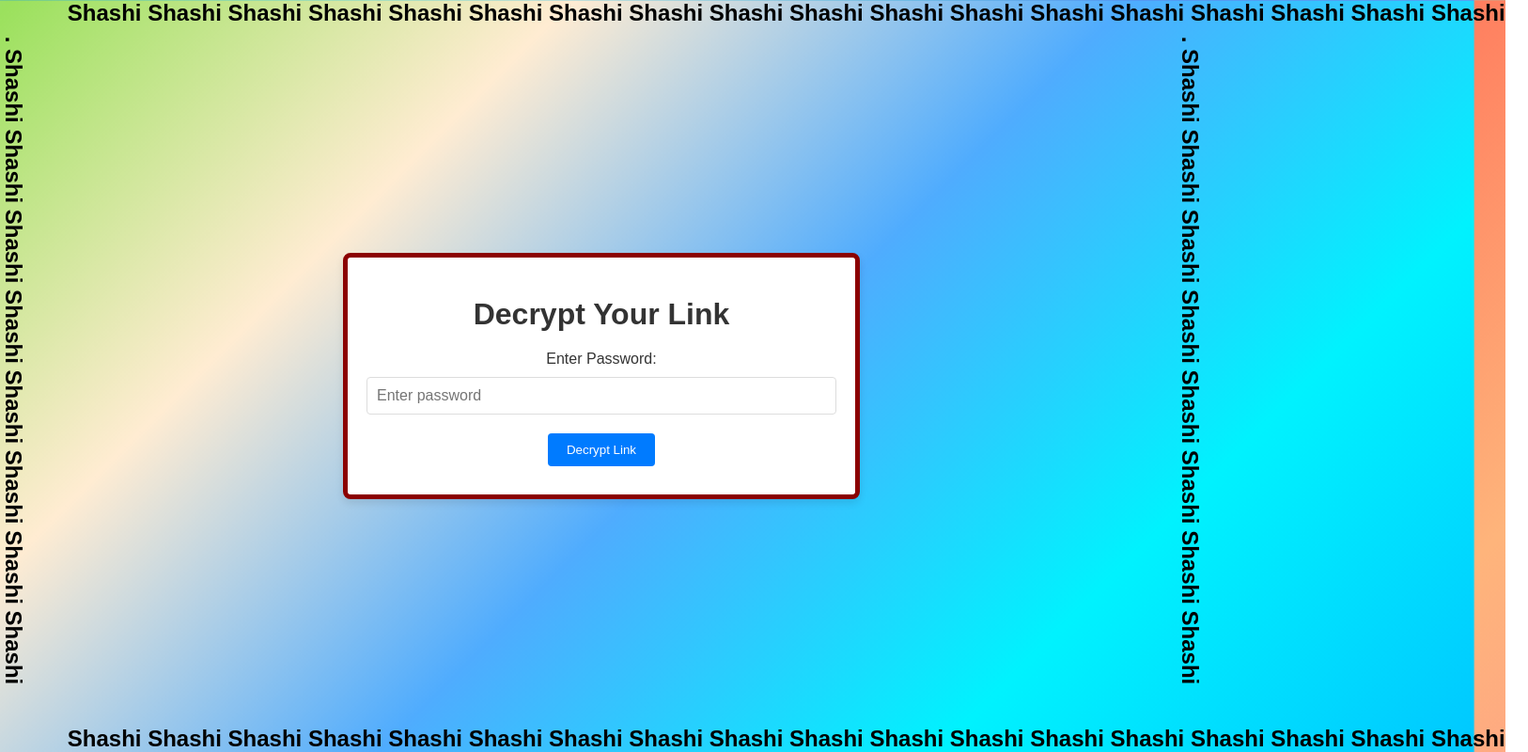
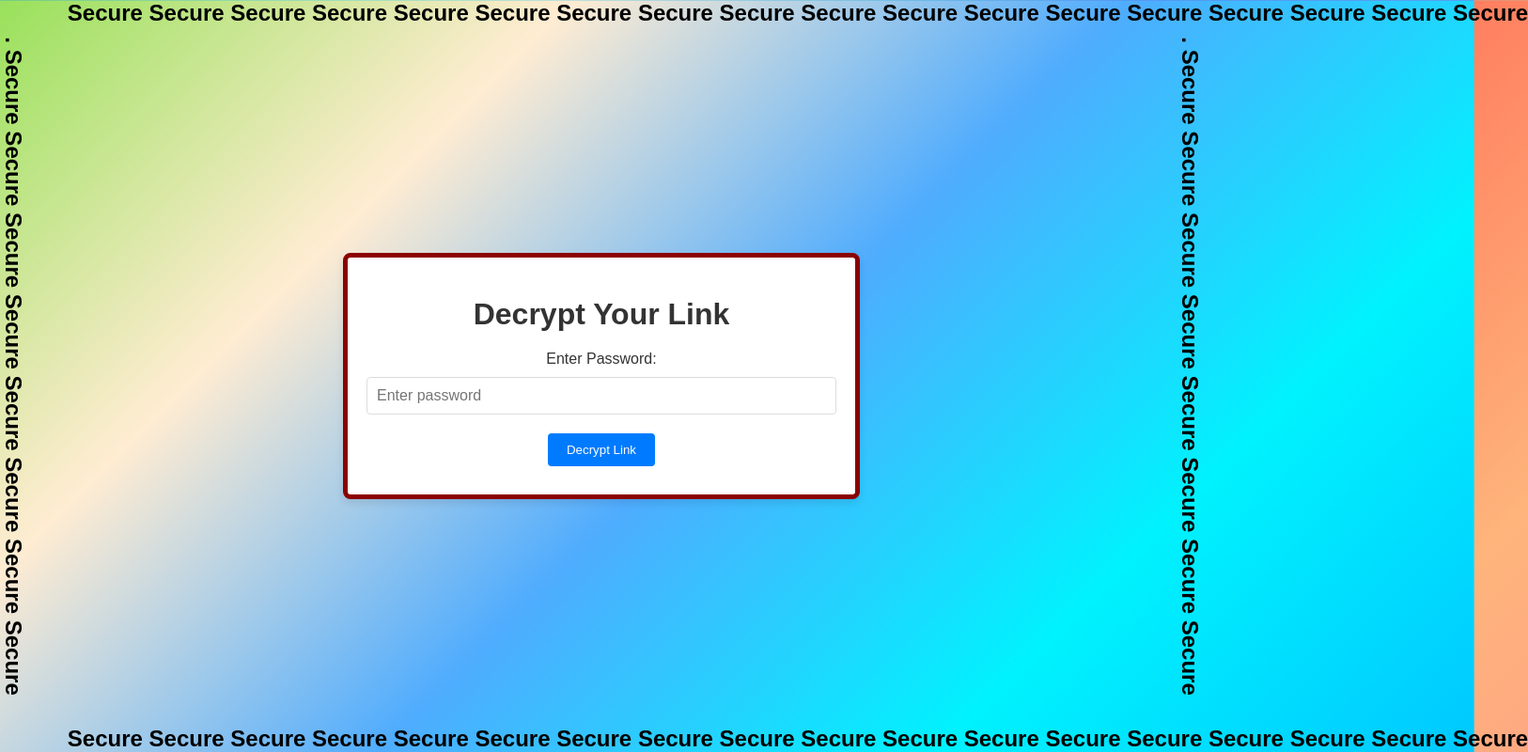
Before and after one commit to Reddy-Shashi26/SecureLink, a plain HTML site: page decrypt.html in a window 1280 px wide. Shown: the whole page at 94% size, 1626 px wide, since content can reach past the window. Drawn offline with Linux system fonts and the light colour scheme.

Commit message:
Replace 'Shashi' text with 'Secure' in decrypt.html

```diff
--- a/decrypt.html
+++ b/decrypt.html
@@ -25,10 +25,10 @@
             </div>
         </div>
     </div>
-    <div class="scrolling-text top">Shashi Shashi Shashi Shashi Shashi Shashi Shashi Shashi Shashi Shashi Shashi Shashi Shashi Shashi Shashi Shashi Shashi Shashi</div>
-    <div class="scrolling-text bottom">Shashi Shashi Shashi Shashi Shashi Shashi Shashi Shashi Shashi Shashi Shashi Shashi Shashi Shashi Shashi Shashi Shashi Shashi</div>
-    <div class="scrolling-text left">.           Shashi Shashi Shashi Shashi Shashi Shashi Shashi Shashi</div>
-    <div class="scrolling-text right">.          Shashi Shashi Shashi Shashi Shashi Shashi Shashi Shashi</div>
+    <div class="scrolling-text top">Secure Secure Secure Secure Secure Secure Secure Secure Secure Secure Secure Secure Secure Secure Secure Secure Secure Secure</div>
+    <div class="scrolling-text bottom">Secure Secure Secure Secure Secure Secure Secure Secure Secure Secure Secure Secure Secure Secure Secure Secure Secure Secure</div>
+    <div class="scrolling-text left">.           Secure Secure Secure Secure Secure Secure Secure Secure</div>
+    <div class="scrolling-text right">.          Secure Secure Secure Secure Secure Secure Secure Secure</div>
 
 
 
```
